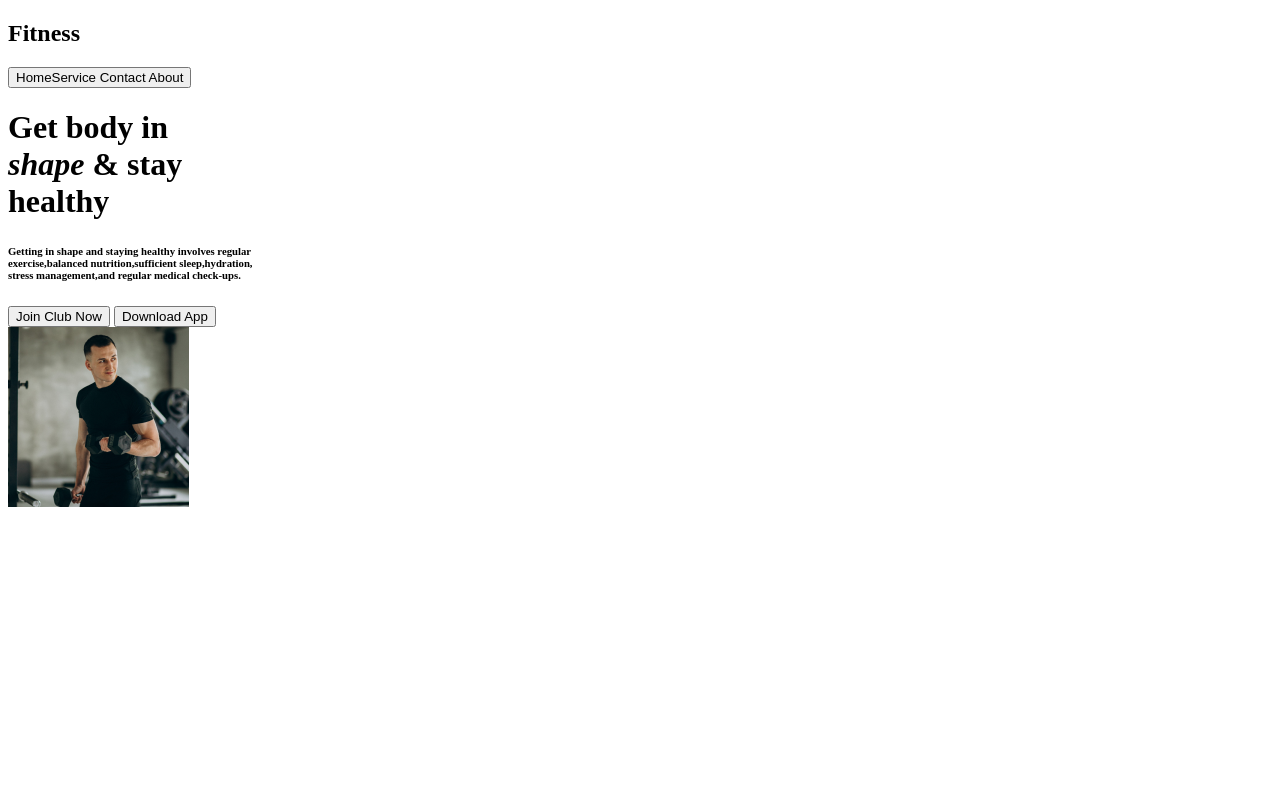
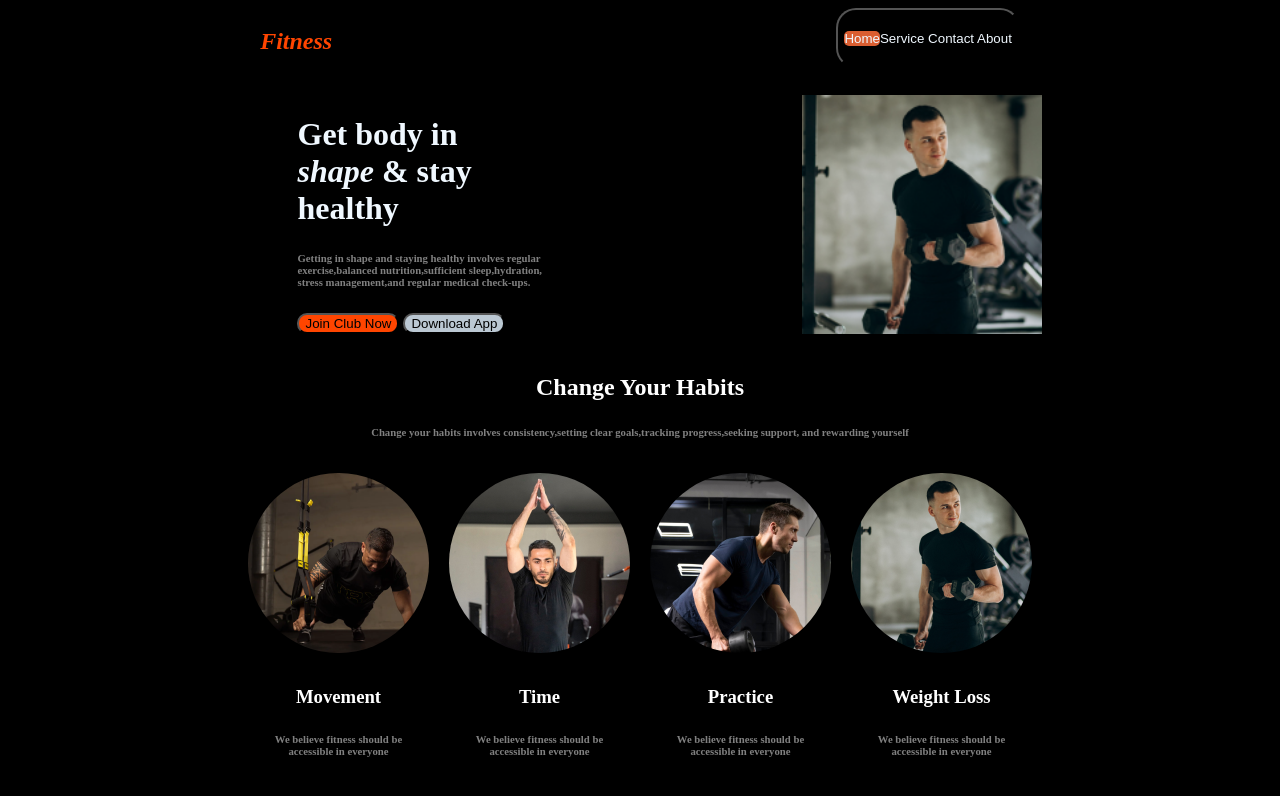
Before and after one commit to siamra/Assingment-Challenger-second, a plain HTML site: page index.html in a window 1280 px wide. Drawn offline with Linux system fonts and the light colour scheme.

Commit message:
added new file

```diff
--- a/index.html
+++ b/index.html
@@ -32,3 +32,33 @@
 
      </div>
      <!-- main part end -->
+      <!-- second  main part start -->
+      <div class="habit">
+        <h2>Change Your Habits</h2>
+        <h6 class="color">Change your habits involves consistency,setting
+             clear goals,tracking progress,seeking support,
+             and rewarding yourself</h6>
+             <div class="part-b">
+            <div class="a1">
+             <img class="rd" src="images/image 3.png" alt="">
+             <h3>Movement</h3>
+             <h6 class="color">We believe fitness should be</br> accessible in everyone  </h6>
+            </div>
+                <div class="a2">
+             <img class="rd" src="images/image 2.png" alt="">
+             <h3>Time</h3>
+             <h6 class="color">We believe fitness should be</br> accessible in everyone</h6>
+             </div>
+             <div class="a3">
+             <img class="rd" src="images/image 4.png" alt="">
+             <h3>Practice</h3>
+             <h6 class="color">We believe fitness should be</br> accessible in everyone</h6>
+             </div>
+             <div class="a4">
+             <img class="rd" src="images/image 5.png" alt="">
+             <h3>Weight Loss</h3>
+             <h6 class="color">We believe fitness should be</br> accessible in everyone</h6>
+             </div>
+             </div>
+       </div>
+       <!-- second main part end -->
--- a/styles/style.css
+++ b/styles/style.css
@@ -0,0 +1,65 @@
+.banner{
+    background-color: black;
+}
+
+.line-1{
+    text-decoration-color: orangered;
+    display: flex;
+    justify-content: space-around;
+}
+.a{
+    font-style: italic;
+    color: orangered;
+
+}
+.b{
+    border-radius: 20px;
+    height: 60px;
+    background-color: black;
+    color: aliceblue;
+
+}
+.c{
+    background-color: rgb(218, 94, 49);
+    border-radius: 5px;
+}
+.aa{
+    color: aliceblue;
+
+}
+.dd{
+    background-color: orangered;
+    border-radius: 10px;
+}
+.ee{
+    border-radius: 10px;
+    background-color: rgb(187, 200, 211);
+}
+.main{
+    display: flex;
+    justify-content: space-evenly;
+    padding: 20px 30px;
+}
+.img{
+    height: 100%;
+
+}
+.ff{
+    justify-content: center;
+    text-align: center;
+}
+.habit{
+    color:white;
+    text-align: center;
+}
+.color{
+    color: grey;
+}
+.part-b{
+    display: flex;
+    justify-content: center;
+}
+.rd{
+    border-radius: 50rem;
+    padding: 10px;
+}
```
